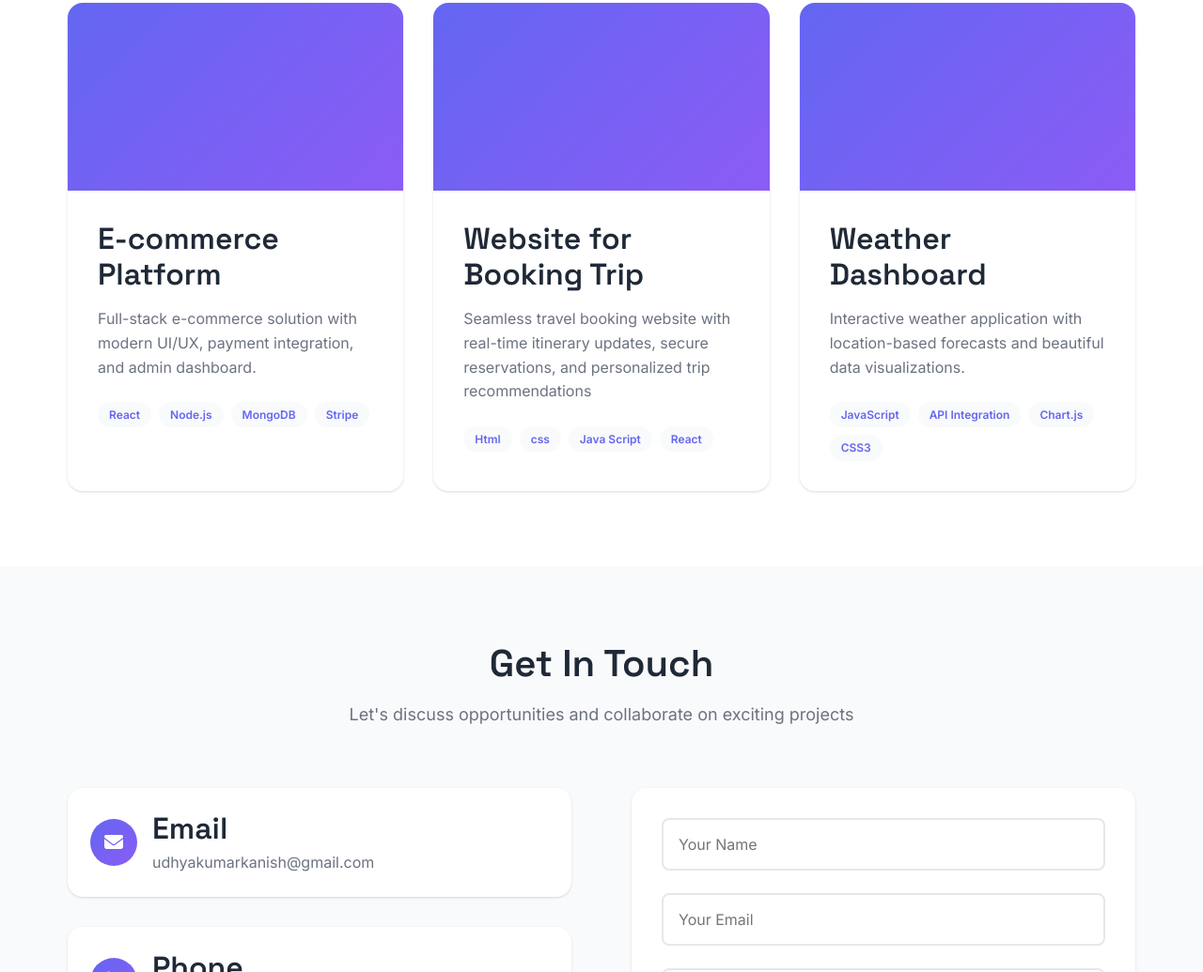
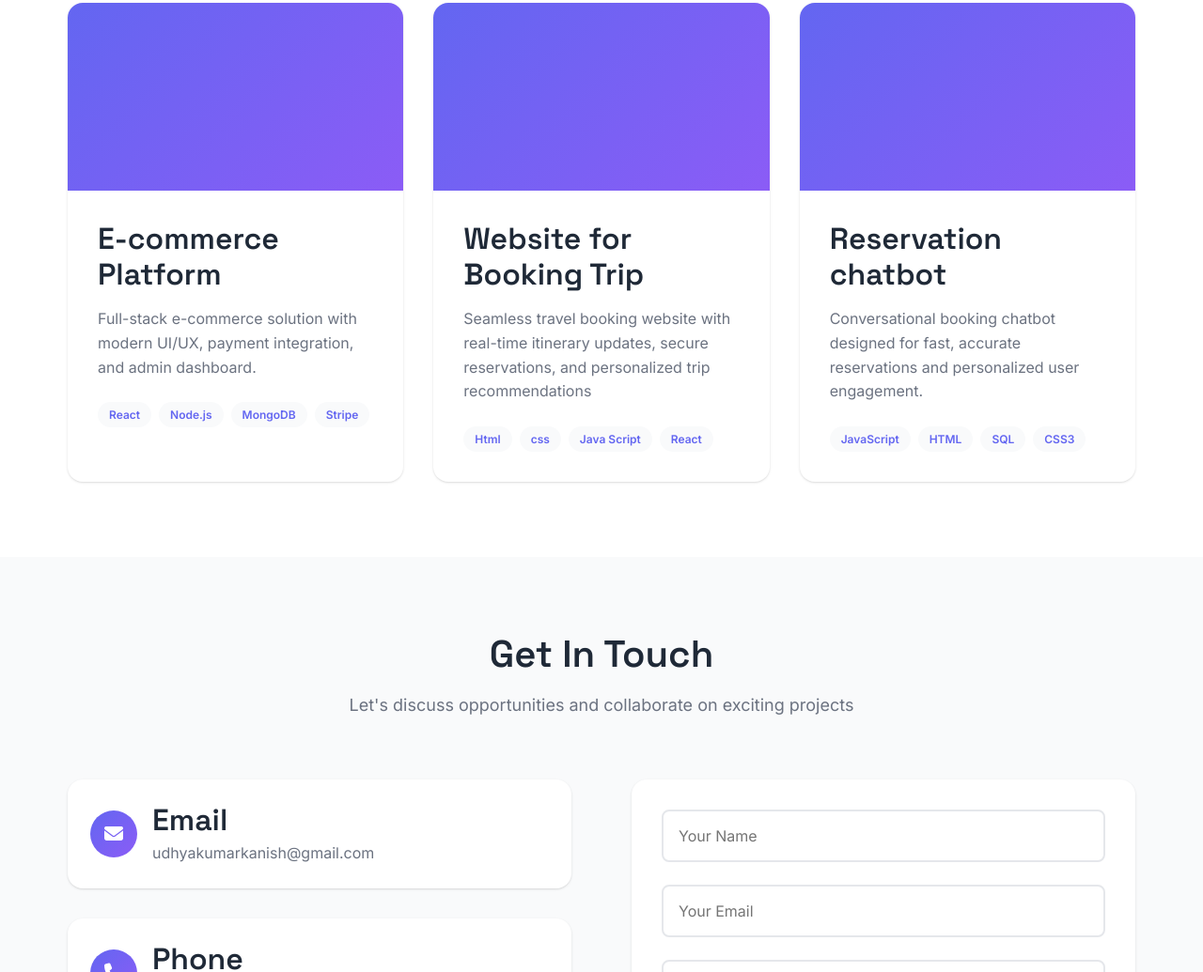
Before and after one commit to Kanishu/knaishportfolio, a plain HTML site: page index.html in a window 1280 px wide. Shown: the part 4345-5380 px from the top of the page at 94% size. Drawn offline with Linux system fonts and the light colour scheme.

Commit message:
Update index.html

```diff
--- a/index.html
+++ b/index.html
@@ -452,13 +452,13 @@
             <div class="project-image">
               <div class="project-overlay">
                 <div class="project-links">
-                  <a href="Reservation.png" target="_blank" class="https://github.com/Kanishu/Flyovers-Holiday">
+                  <a href="chat.jpg.png" target="_blank" class="https://github.com/Kanishu/Reserving-table-chatbot">
                     <i class="fas fa-external-link-alt"></i>
                   </a>
                   <a
-                    href="Reservation.png"
+                    href="chat.jpg.png"
                     target="_blank"
-                    class="https://github.com/Kanishu/Flyovers-Holiday"
+                    class="https://github.com/Kanishu/Reserving-table-chatbot"
                   >
                     <i class="fab fa-github"></i>
                   </a>
@@ -466,15 +466,15 @@
               </div>
             </div>
             <div class="project-content">
-              <h3>Weather Dashboard</h3>
+              <h3>Reservation chatbot</h3>
               <p>
-                Interactive weather application with location-based forecasts
-                and beautiful data visualizations.
+                Conversational booking chatbot designed for fast, accurate reservations
+                and personalized user engagement.
               </p>
               <div class="project-tech">
                 <span class="tech-tag">JavaScript</span>
-                <span class="tech-tag">API Integration</span>
-                <span class="tech-tag">Chart.js</span>
+                <span class="tech-tag">HTML</span>
+                <span class="tech-tag">SQL</span>
                 <span class="tech-tag">CSS3</span>
               </div>
             </div>
```
